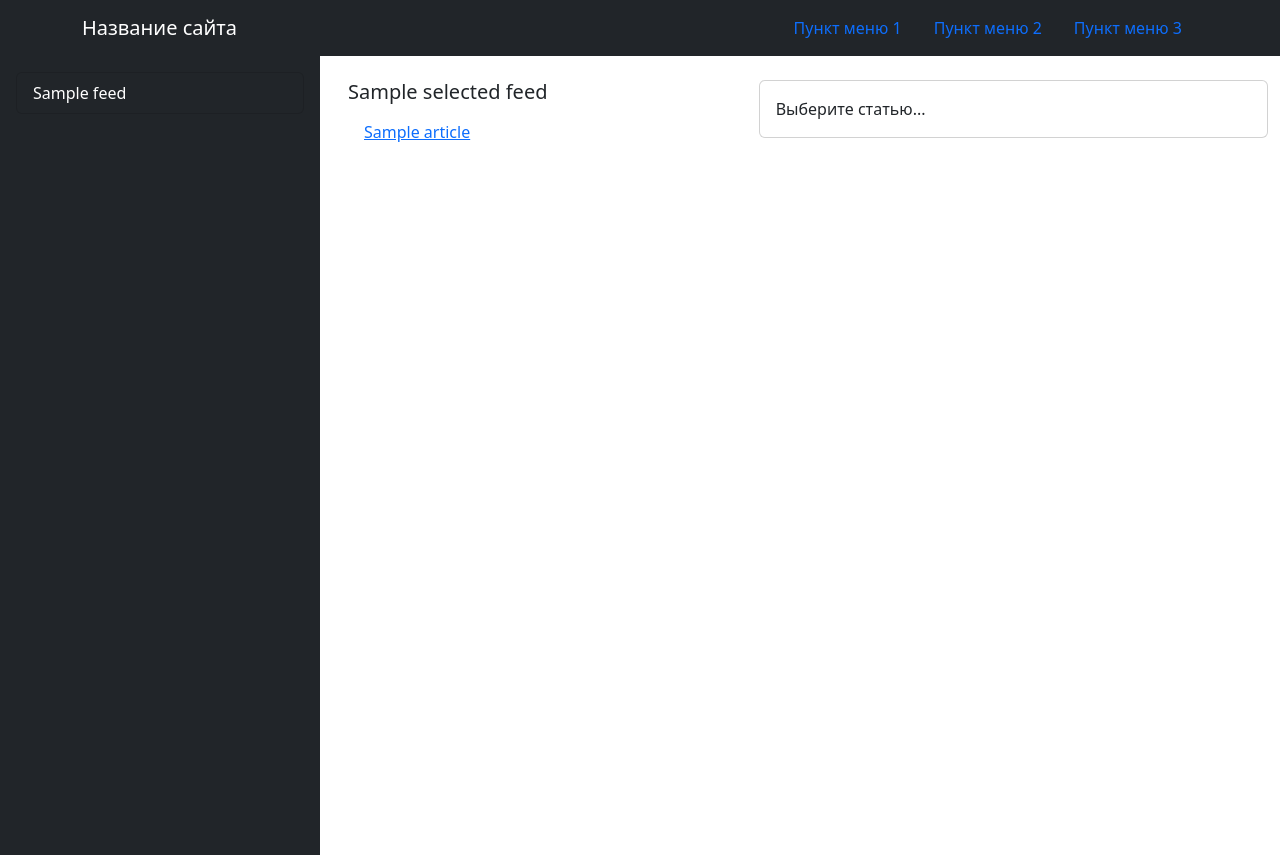
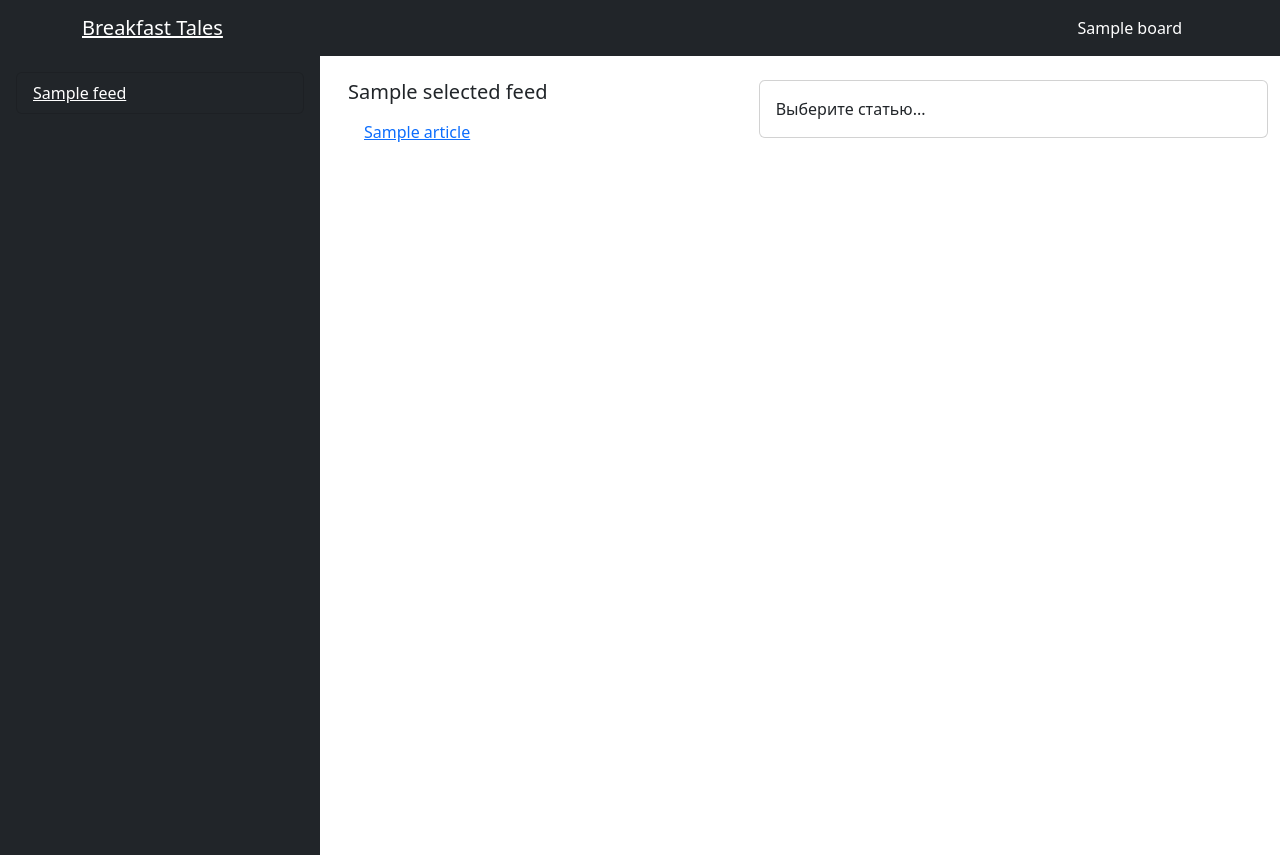
Before and after one commit to qmka/breakfast-tales, a Flask app: template breakfast_tales/templates/feed.html in a window 1280 px wide. Shown: the top 855 px of the page. Run offline with Flask 3, Linux system fonts and the light colour scheme; tables that the repository leaves empty hold one stand-in row (values such as "Sample post"); the template is opened without the code that fills it: values that come from a table or form of the project are taken from there, most other values are stand-ins (such as "Sample title", 1, 10 or a date in 2020); some libraries are stand-ins or nearby versions.

Commit message:
chore: add slugs and improve model hierarchy

```diff
--- a/breakfast_tales/app.py
+++ b/breakfast_tales/app.py
@@ -7,8 +7,39 @@ from bs4 import BeautifulSoup
 
 from breakfast_tales.parsers import get_rss
 from breakfast_tales.parsers import parse_rss
-from breakfast_tales.models import db, Article, Feed
+from breakfast_tales.models import db, Article, Feed, Board
 from breakfast_tales.telegram import parse_channel
+
+BOARDS = [
+    {
+        'title': 'Люди',
+        'slug': 'people'
+    }, {
+        'title': 'Машины',
+        'slug': 'robots'
+    }
+]
+FEEDS = [
+    {
+        'url': 'https://bolknote.ru/rss/',
+        'board': BOARDS[0]
+    }, {
+        'url': 'https://ilyabirman.ru/meanwhile/rss/',
+        'board': BOARDS[0]
+    }, {
+        'url': 'https://rationalnumbers.ru/rss/',
+        'board': BOARDS[1]
+    }, {
+        'url': 'https://alexandertokarev.ru/rss/',
+        'board': BOARDS[0]
+    }, {
+        'url': 'https://worldchess.com/news/rss/',
+        'board': BOARDS[1]
+    }, {
+        'url': 'https://vacations-on.com/rss/',
+        'board': BOARDS[1]
+    }
+]
 
 # flask init
 app = Flask(__name__)
@@ -21,27 +52,88 @@ db.init_app(app)
 migrate = Migrate(app, db)
 
 
-@app.route('/')
+@app.route('/', methods=['GET'])
 def index():
+    if request.path == '/favicon.ico':
+        return app.send_static_file('favicon.ico')
+
     with app.app_context():
         db.create_all()
+        create_boards()
         update_feeds()
-        feeds = Feed.query.all()
-        selected_feed = Feed.get_first_feed()
+
+        boards = Board.query.all()
+        selected_board = Board.get_first_board()
+
+        feeds = Board.get_feeds_for_board(selected_board.id)
+        selected_feed = Board.get_first_feed_for_board(selected_board.id)
+
         articles = Feed.get_articles_for_feed(selected_feed.id)
 
         return render_template(
             'feed.html',
             title='Breakfast Tales',
+            selected_board=selected_board,
             selected_feed=selected_feed,
+            boards=boards,
             feeds=feeds,
             articles=articles
         )
 
 
-@app.route('/description/<id>', methods=['GET'])
-def get_description(id):
-    article = Article.get_article_by_id(id)
+@app.route('/<board_slug>', methods=['GET'])
+def get_board(board_slug):
+    if request.path == '/favicon.ico':
+        return app.send_static_file('favicon.ico')
+
+    with app.app_context():
+        boards = Board.query.all()
+        selected_board = Board.get_board_by_slug(board_slug)
+
+        feeds = Board.get_feeds_for_board(selected_board.id)
+        selected_feed = Board.get_first_feed_for_board(selected_board.id)
+
+        articles = Feed.get_articles_for_feed(selected_feed.id)
+
+        return render_template(
+            'feed.html',
+            title='Breakfast Tales',
+            selected_board=selected_board,
+            selected_feed=selected_feed,
+            boards=boards,
+            feeds=feeds,
+            articles=articles
+        )
+
+
+@app.route('/<board_slug>/<feed_slug>', methods=['GET'])
+def get_feed(board_slug, feed_slug):
+    if request.path == '/favicon.ico':
+        return app.send_static_file('favicon.ico')
+
+    with app.app_context():
+        boards = Board.query.all()
+        selected_board = Board.get_board_by_slug(board_slug)
+
+        feeds = Board.get_feeds_for_board(selected_board.id)
+        selected_feed = Feed.get_feed_by_slug(feed_slug)
+
+        articles = Feed.get_articles_for_feed(selected_feed.id)
+
+        return render_template(
+            'feed.html',
+            title='Breakfast Tales',
+            selected_board=selected_board,
+            selected_feed=selected_feed,
+            boards=boards,
+            feeds=feeds,
+            articles=articles
+        )
+
+
+@app.route('/<board_slug>/<feed_slug>/<article_slug>', methods=['GET'])
+def get_article(board_slug, feed_slug, article_slug):
+    article = Article.get_article_by_slug(article_slug)
     result = '<p><img src="' + article.thumbnail + '" class="img-fluid d-block"></p>'
     result += f'<p>{article.description}</p>'
     result += f'<p><a target="_blank" href="{article.url}">Перейти на сайт...</a></p>'
@@ -49,13 +141,14 @@ def get_description(id):
 
 
 def update_feeds():
-    urls = [
-        'https://bolknote.ru/rss/',
-        'https://rationalnumbers.ru/rss/'
-        ]
-    for url in urls:
-        raw_feed = get_rss(url)
-        parse_rss(raw_feed)
+    for feed in FEEDS:
+        raw_feed = get_rss(feed['url'])
+        parse_rss(raw_feed, feed['board']['title'])
+
+
+def create_boards():
+    for board in BOARDS:
+        Board.add_board(board['title'], board['slug'])
 
 
 '''
--- a/breakfast_tales/parsers.py
+++ b/breakfast_tales/parsers.py
@@ -3,6 +3,7 @@ import feedparser
 from bs4 import BeautifulSoup
 from datetime import datetime
 
+from breakfast_tales.models import Board
 from breakfast_tales.models import Feed
 from breakfast_tales.models import Article
 
@@ -13,13 +14,14 @@ def get_rss(url):
     return feed
 
 
-def parse_rss(feed):
+def parse_rss(feed, board_title):
     # Добавляем фид
     new_feed = Feed.add_feed(
         feed.feed.title,
         feed.feed.subtitle,
         feed.feed.link,
-        feed.href
+        feed.href,
+        Board.get_board_by_title(board_title).id
     )
 
     # Добавляем статьи фида
--- a/breakfast_tales/templates/feed.html
+++ b/breakfast_tales/templates/feed.html
@@ -1,6 +1,6 @@
 {% extends 'main.html' %}
 
-{% block content%}
+{% block content %}
 <div class="container-fluid mt-0 pl-0">
     <div class="row">
       <div class="col-3 px-0">
@@ -8,7 +8,7 @@
         <div class="bg-dark text-white p-3" style="height: 100vh;">
             <ul class="list-group">
                 {% for feed in feeds %}
-                    <li class="list-group-item bg-dark text-white">{{feed.title}}</li>
+                    <li class="list-group-item bg-dark text-white"><a href="/{{selected_board.slug}}/{{feed.slug}}" class="text-white">{{feed.title}}</a></li>
                 {% endfor %}
             </ul>
           </div>
@@ -20,7 +20,7 @@
               <h5 class="card-title">{{selected_feed.title}}</h5>
               <ul class="list-group">
                 {% for article in articles %}
-                    <li class="list-group-item border-0"><a href="{{article.url}}" hx-get="/description/{{article.id}}" hx-swap="innerHTML" hx-target="#output">{{article.title}}</a></li>
+                    <li class="list-group-item border-0"><a href="{{article.url}}" hx-get="/{{selected_board.slug}}/{{selected_feed.slug}}/{{article.slug}}" hx-swap="innerHTML" hx-target="#output">{{article.title}}</a></li>
                 {% endfor %}
               </ul>
             </div>
@@ -36,4 +36,4 @@
       </div>
     </div>
   </div>
-{% endblock%}
+{% endblock %}
--- /dev/null
+++ b/breakfast_tales/templates/header.html
@@ -0,0 +1,10 @@
+    <div class="container">
+      <span class="navbar-brand"><a href="/" class="text-white">Breakfast Tales</a></span>
+      <ul class="nav">
+        {% for board in boards %}
+        <li class="nav-item">
+          <a class="nav-link text-white" href="/{{board.slug}}">{{board.title}}</a>
+        </li>
+        {% endfor %}
+      </ul>
+    </div>
--- a/breakfast_tales/templates/main.html
+++ b/breakfast_tales/templates/main.html
@@ -11,20 +11,7 @@
   <body>
     <!-- Хедер -->
     <header class="navbar navbar-dark bg-dark">
-      <div class="container">
-        <span class="navbar-brand">Название сайта</span>
-        <ul class="nav">
-          <li class="nav-item">
-            <a class="nav-link" href="#">Пункт меню 1</a>
-          </li>
-          <li class="nav-item">
-            <a class="nav-link" href="#">Пункт меню 2</a>
-          </li>
-          <li class="nav-item">
-            <a class="nav-link" href="#">Пункт меню 3</a>
-          </li>
-        </ul>
-      </div>
+      {% include 'header.html' %}
     </header>
 
     <!-- Центральная часть -->
```
Also changed, not shown: breakfast_tales/models.py (+78 -5 lines).
